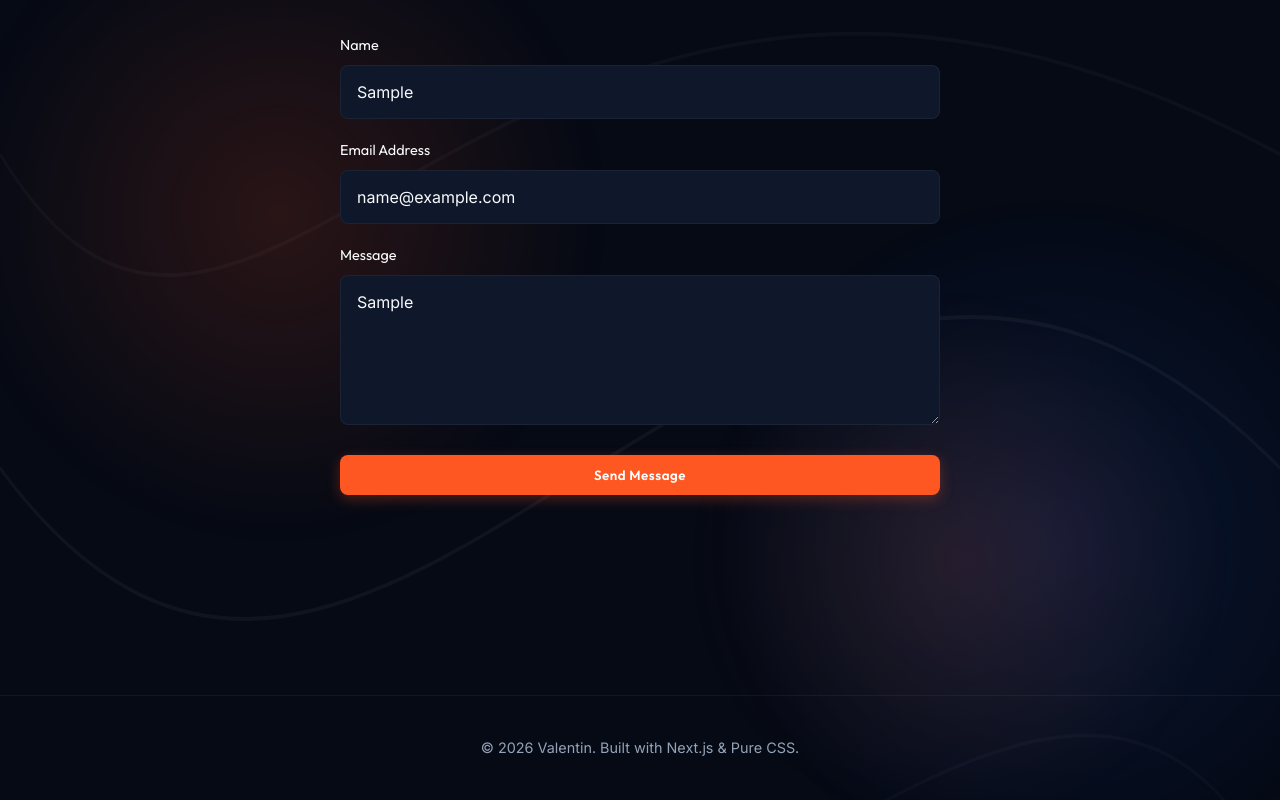
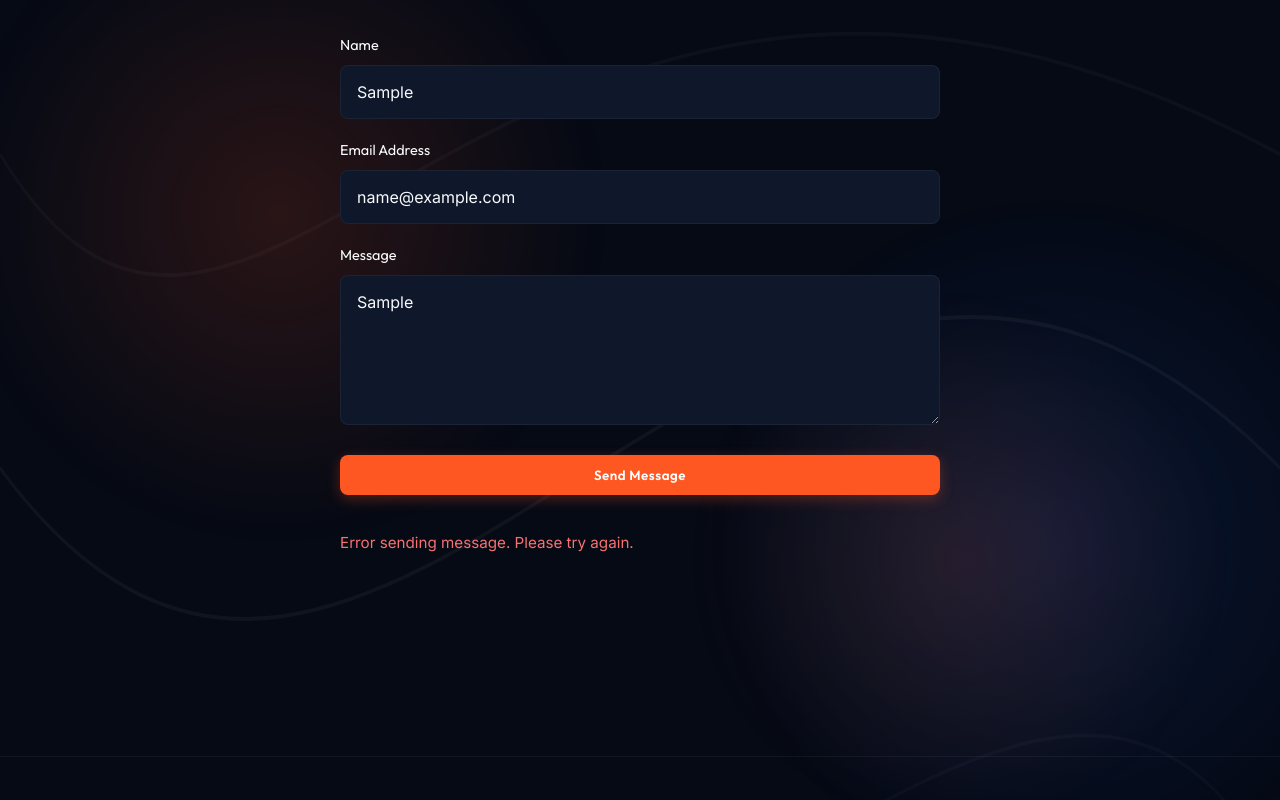
Before and after one commit to ispasvalentin22/Portofolio-Website, a Next.js app: page / in a window 1280 px wide. Both pictures are taken after typing "Sample", "name@example.com", "Sample" into the empty fields and a click on the button "Send Message". Shown: the part 3127-3927 px from the top of the page. Built offline with nearby package versions, Linux system fonts and the light colour scheme; no server answers.

Commit message:
add web3forms key

```diff
--- a/src/components/Contact.tsx
+++ b/src/components/Contact.tsx
@@ -1,8 +1,40 @@
 "use client";
 
+import { useState } from 'react';
 import styles from './Contact.module.css';
 
 export default function Contact() {
+  const [status, setStatus] = useState('');
+
+  const handleSubmit = async (e: React.FormEvent<HTMLFormElement>) => {
+    e.preventDefault();
+    setStatus('Sending...');
+
+    const form = e.currentTarget;
+    const formData = new FormData(form);
+
+    // Replace this string with your actual Web3Forms access key
+    formData.append("access_key", "020df6e4-e896-4045-8d9c-0003bd27dee9");
+
+    try {
+      const response = await fetch("https://api.web3forms.com/submit", {
+        method: "POST",
+        body: formData
+      });
+
+      const data = await response.json();
+
+      if (data.success) {
+        setStatus('Message sent successfully! I will reply soon.');
+        form.reset();
+      } else {
+        setStatus('Something went wrong. Please try again.');
+      }
+    } catch (error) {
+      setStatus('Error sending message. Please try again.');
+    }
+  };
+
   return (
     <>
       <section className="section container" id="contact">
@@ -13,22 +45,29 @@ export default function Contact() {
             a proposal, or just want to say hi, I'll try my best to get back to you!
           </p>
 
-          <form className={styles.form} onSubmit={(e) => e.preventDefault()}>
+          <form className={styles.form} onSubmit={handleSubmit}>
+            <input type="hidden" name="subject" value="New Portfolio Message" />
+
             <div className={styles.inputGroup}>
               <label htmlFor="name" className={styles.label}>Name</label>
-              <input type="text" id="name" className={styles.input} placeholder="John Doe" />
+              <input type="text" id="name" name="name" required className={styles.input} placeholder="John Doe" />
             </div>
             <div className={styles.inputGroup}>
               <label htmlFor="email" className={styles.label}>Email Address</label>
-              <input type="email" id="email" className={styles.input} placeholder="john@example.com" />
+              <input type="email" id="email" name="email" required className={styles.input} placeholder="john@example.com" />
             </div>
             <div className={styles.inputGroup}>
               <label htmlFor="message" className={styles.label}>Message</label>
-              <textarea id="message" className={styles.textarea} placeholder="Hello, I'd like to talk about..."></textarea>
+              <textarea id="message" name="message" required className={styles.textarea} placeholder="Hello, I'd like to talk about..."></textarea>
             </div>
             <button type="submit" className={`btn-primary ${styles.submitBtn}`}>
-              Send Message
+              {status === 'Sending...' ? 'Sending...' : 'Send Message'}
             </button>
+            {status && (
+              <p style={{ marginTop: '16px', fontSize: '0.95rem', color: status.includes('success') ? '#4ade80' : '#f87171' }}>
+                {status}
+              </p>
+            )}
           </form>
         </div>
       </section>
```
